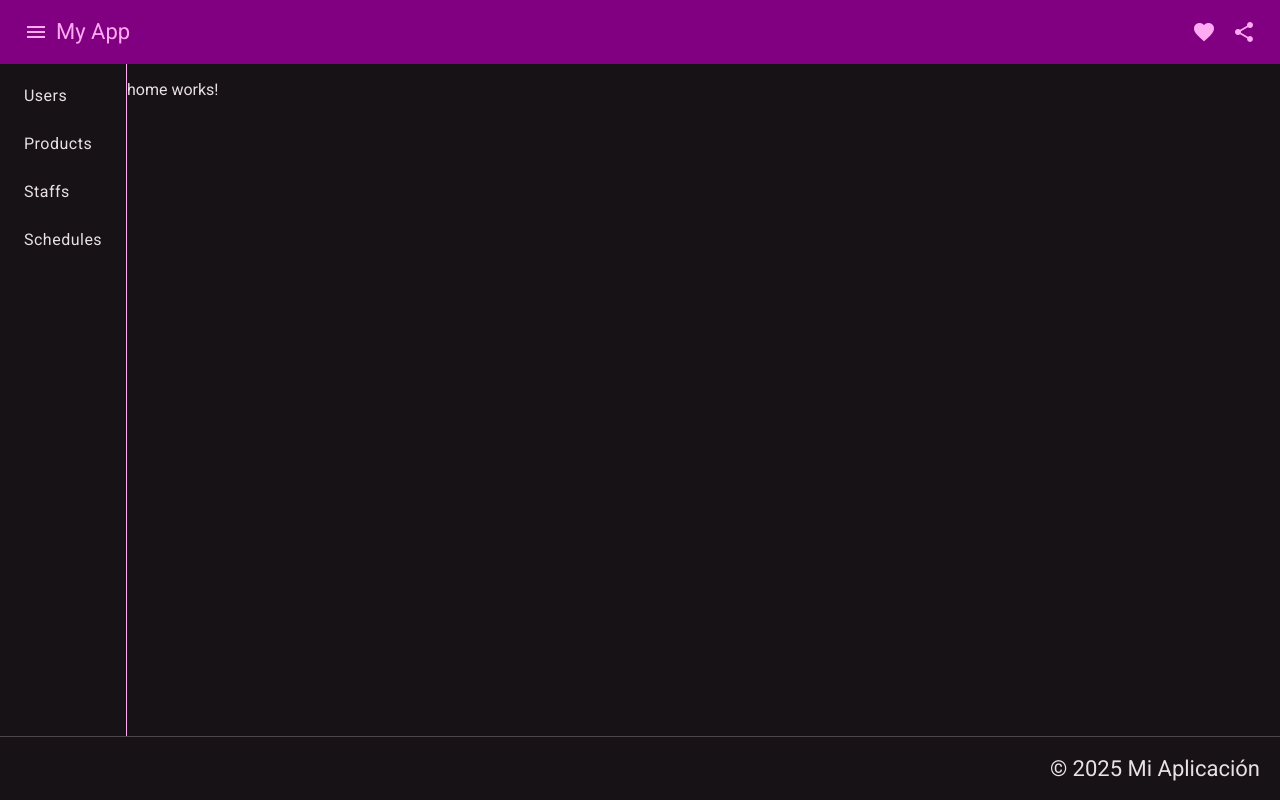
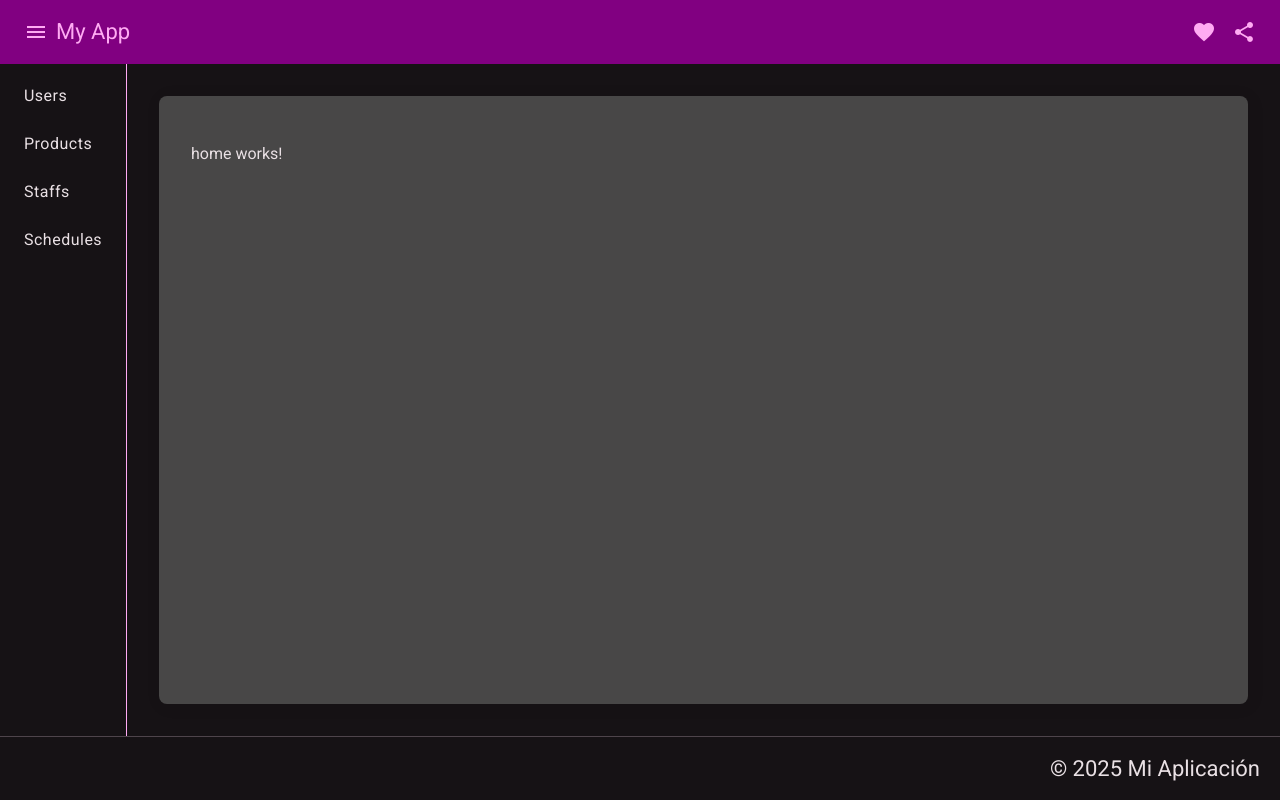
Before and after one commit to franciscomanuel/formacion-angular, an Angular app: page / in a window 1280 px wide. Built offline with nearby package versions, Linux system fonts and the light colour scheme.

Commit message:
estilos para home component

```diff
--- a/src/app/business/components/home/home.component.html
+++ b/src/app/business/components/home/home.component.html
@@ -1 +1 @@
-<p>home works!</p>
+<div class="flex-container main-page-item mt-3"><p>home works!</p></div>
--- a/src/app/business/components/home/home.component.ts
+++ b/src/app/business/components/home/home.component.ts
@@ -1,11 +1,11 @@
-import { Component } from '@angular/core';
+import { Component, HostBinding } from '@angular/core';
 
 @Component({
   selector: 'app-home',
   standalone: false,
   templateUrl: './home.component.html',
-  styleUrl: './home.component.scss'
+  styleUrl: './home.component.scss',
 })
 export class HomeComponent {
-
+  @HostBinding('class') className = 'flex-container main-page-content';
 }
--- a/src/app/core/components/header/header.component.html
+++ b/src/app/core/components/header/header.component.html
@@ -2,7 +2,7 @@
   <button mat-icon-button aria-label="Example icon-button with menu icon">
     <mat-icon>menu</mat-icon>
   </button>
-  <span>My App</span>
+  <span [routerLink]="''" class="pointer">My App</span>
   <span class="spacer"></span>
   <button
     mat-icon-button
--- a/src/styles.scss
+++ b/src/styles.scss
@@ -52,3 +52,7 @@ body {
 .mat-drawer-content {
   display: flex !important;
 }
+
+.pointer {
+  cursor: pointer
+}
```
